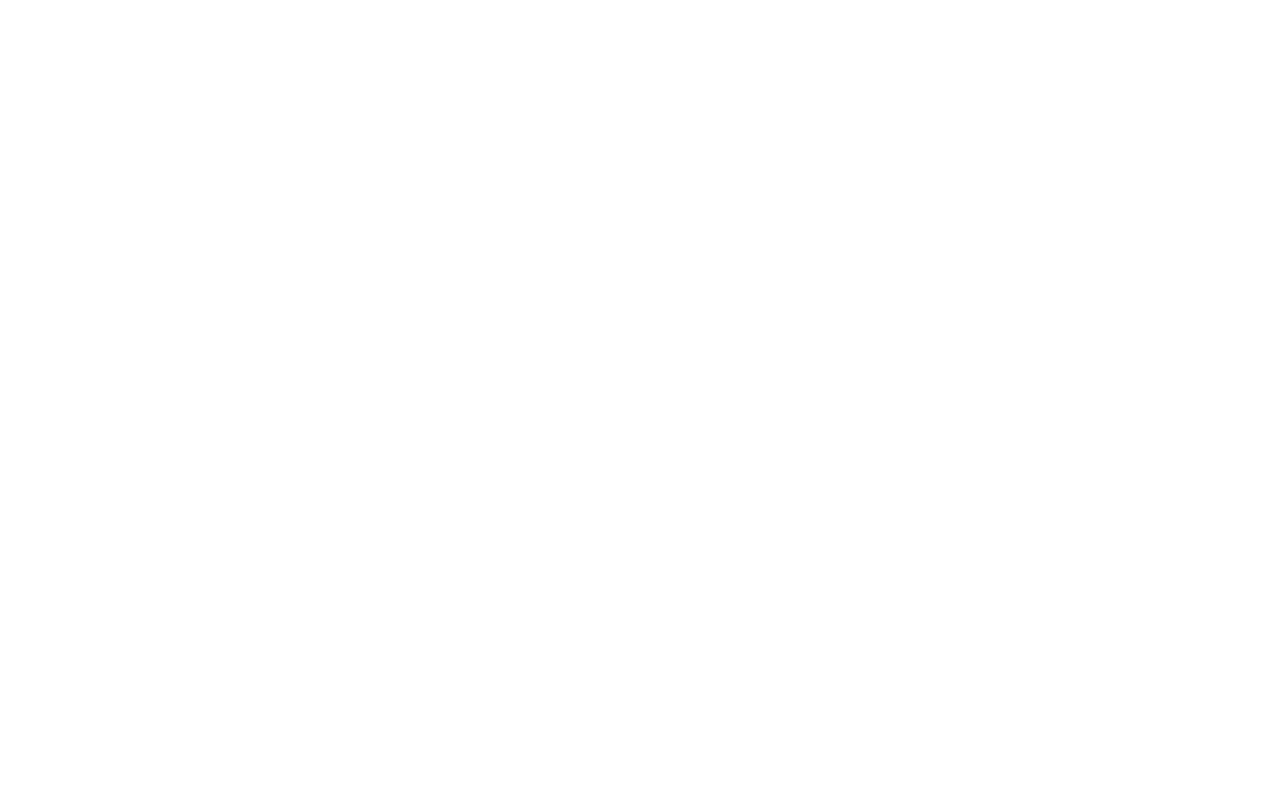
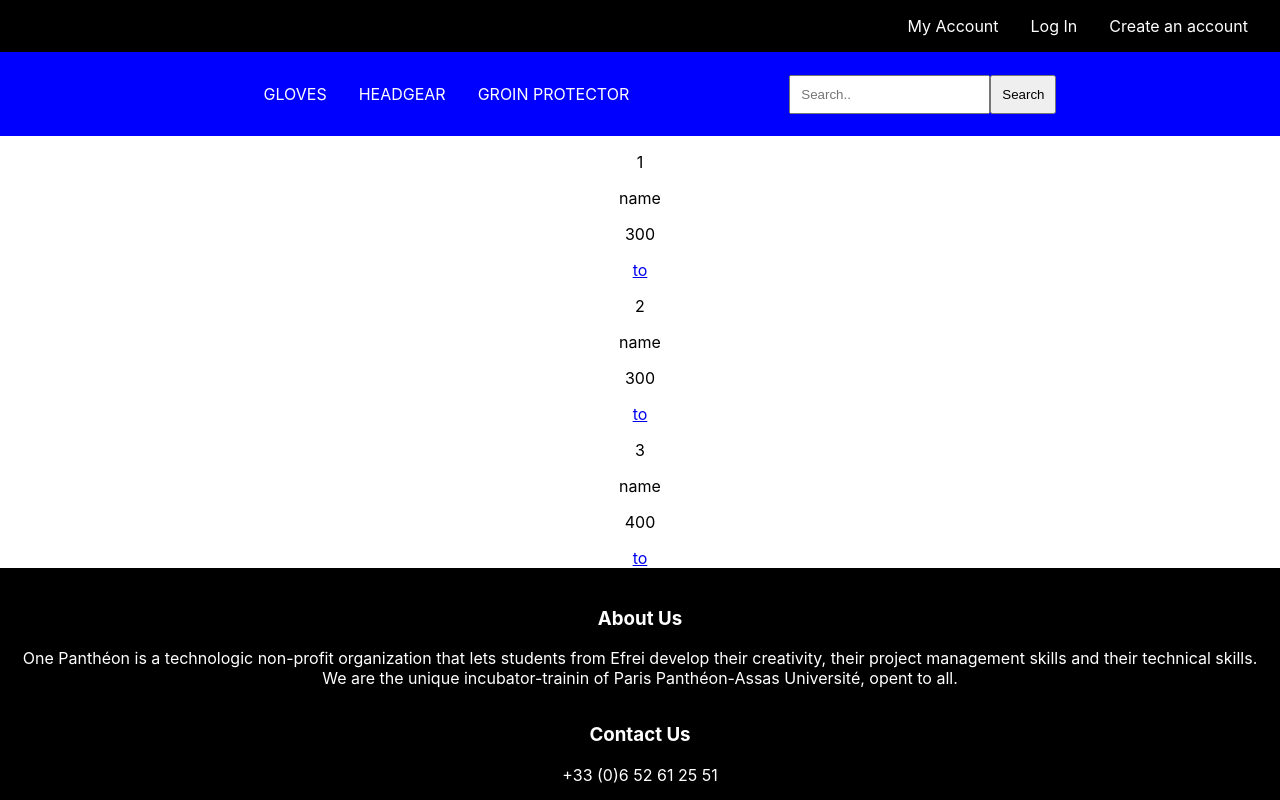
Before and after one commit to ProjectFightShop/fight_shop, a React (Create React App) app: page /fight_shop/gloves in a window 1280 px wide. Before the commit this address had no page. Shown: the top 800 px of the page. Built offline with nearby package versions, Linux system fonts and the light colour scheme.

Commit message:
updated route, navbar,create products listing

```diff
--- a/src/App.tsx
+++ b/src/App.tsx
@@ -12,6 +12,8 @@
 import PageLayout from './pages/PageLayout/pagelayout.component';
 import HomePage from './pages/homepage/homepage.component';
 import Login from './pages/homepage/login.component';
+import ListingProductPage from './pages/ListingProductPage/listingproductpage.component';
+import DetailsProductPage from './pages/DetailsProductPage/detailsproductpage.component';
 
 const App = () => {
   return (
@@ -21,7 +23,25 @@
         <Route path="/fight_shop" element ={<PageLayout />}>
           <Route index element={<HomePage />} />
           <Route path="login" element ={<Login />} />
+          <Route path="gloves">
+            <Route index element={<ListingProductPage />} />
+            <Route path=":id" element={<DetailsProductPage />} />
+          </Route>
+          <Route path="headgear">
+            <Route index element={<ListingProductPage />} />
+          </Route>
+          <Route path="groin-protector">
+            <Route index element={<ListingProductPage />} />
+          </Route>
         </Route>
+        <Route
+           path="*"
+      	   element= {
+             <main style={{ padding: "1rem" }}>
+               <p>There's nothing here!</p>
+             </main>
+           }
+        />
       </Routes>
     </div>
   );
--- a/src/components/Navbar/navbar.component.tsx
+++ b/src/components/Navbar/navbar.component.tsx
@@ -1,10 +1,9 @@
 import React from 'react';
-import { Link, Outlet } from 'react-router-dom';
+import { Link } from 'react-router-dom';
 
 import './navbar.styles.css';
 
 const Navbar = ():JSX.Element => {
-
   return (
     <>
       <div className="navbar-header">
@@ -29,7 +28,7 @@
 	    <Link to="headgear">HEADGEAR</Link>
 	  </li>
 	  <li className="nav-main-item">
-						<Link to="groin">GROIN PROTECTOR</Link>
+	    <Link to="groin-protector">GROIN PROTECTOR</Link>
 	  </li>
 	</ul>
 	<form>
--- a/src/components/Navbar/navbar.styles.css
+++ b/src/components/Navbar/navbar.styles.css
@@ -33,6 +33,21 @@
 	gap: 10vw;
 }
 
+@media(max-width:800px){
+
+   .nav-list {
+   	justify-content: center;
+   }
+
+   .form-search {
+	display: none;
+
+   }
+
+   .nav-list-main {
+   	flex-direction: column;
+   }
+}
 
 .nav-list-main {
 	display: flex;
--- /dev/null
+++ b/src/components/ProductListingItem/productlistingitem.component.tsx
@@ -0,0 +1,16 @@
+import React from 'react';
+import {Product}  from "../../interfaces/product";
+import { Link } from "react-router-dom";
+
+function ProductListingItem( product : Product){
+  return (
+    <>
+      <p>{product.id}</p>
+      <p>{product.name}</p>
+      <p>{product.price}</p>
+      <Link to={'/fight_shop/gloves/'+product.id} state={product}> to </Link>
+    </>
+  );
+};
+
+export default ProductListingItem;
--- /dev/null
+++ b/src/interfaces/product.ts
@@ -0,0 +1,9 @@
+export interface Product {
+  id: number,
+  name: string,
+  price: number,
+  description: string,
+  sku: string,
+  color: string,
+  size: string
+};
--- /dev/null
+++ b/src/pages/DetailsProductPage/detailsproductpage.component.tsx
@@ -0,0 +1,26 @@
+import React from 'react';
+
+import { useLocation } from "react-router-dom";
+
+import './detailsproductpage.styles.css';
+
+const DetailsProductPage = () : JSX.Element => {
+  const state = useLocation().state;
+  return (
+    <>
+		  {state && (
+				<ol>
+				  <li>{state.id}</li>
+				  <li>{state.name}</li>
+				  <li>{state.price}</li>
+				  <li>{state.description}</li>
+				  <li>{state.sku}</li>
+				  <li>{state.color}</li>
+				  <li>{state.size}</li>
+				</ol>
+  	  )}
+ 	  </>
+  );
+};
+
+export default DetailsProductPage;
--- /dev/null
+++ b/src/pages/ListingProductPage/listingproductpage.component.tsx
@@ -0,0 +1,22 @@
+import React from 'react';
+
+import {Products}  from "../../store/store";
+import ProductListingItem from '../../components/ProductListingItem/productlistingitem.component';
+
+const ListingProduct = () => {
+	const listItems = Products.map((product) =>
+		<ProductListingItem
+		  id={product.id}
+		  name={product.name}
+		  price={product.price}
+		  description={product.description}
+		  sku = {product.sku}
+		  color= {product.color}
+		  size= {product.size}
+		/>
+	);
+	return <>{listItems}</>;
+};
+
+
+export default ListingProduct;
--- /dev/null
+++ b/src/store/store.ts
@@ -0,0 +1,31 @@
+import { Product }  from "../interfaces/product";
+
+export const Products: Product[] = [
+{
+		id: 1,
+		description: "blabla",
+		name: "name",
+		sku: "sku",
+		color: "color",
+		size:"40z",
+		price:300
+	},
+	{
+		id: 2,
+		description: "blabla",
+		name: "name",
+		sku: "sku",
+		color: "color",
+		size:"40z",
+		price:300
+	},
+	{
+		id: 3,
+		description: "blabla",
+		name: "name",
+		sku: "sku",
+		color: "color",
+		size:"40z",
+		price:400
+	}
+];
```
Also changed, not shown: src/components/ProductListingItem/productlistingitem.styles.css (added), src/pages/DetailsProductPage/detailsproductpage.styles.css (added). Lines whose indentation alone changed are shown as unchanged.
